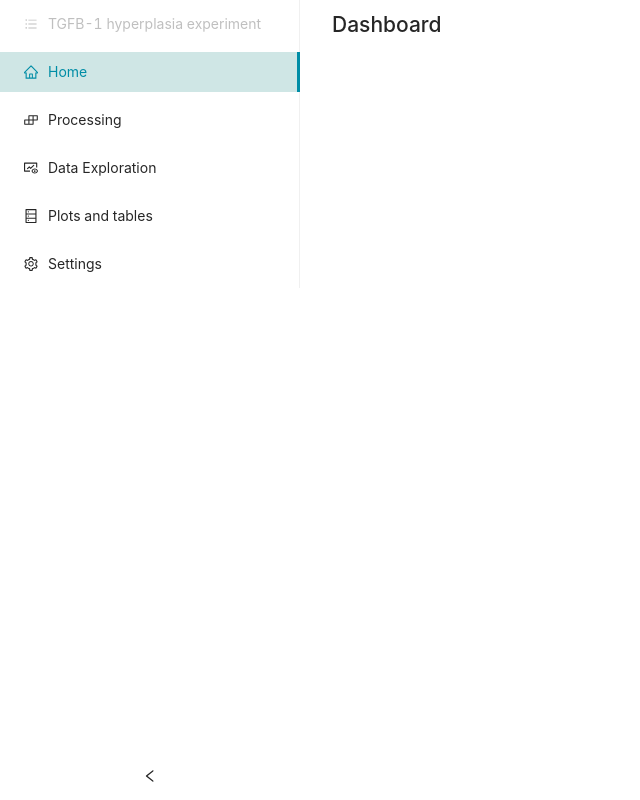
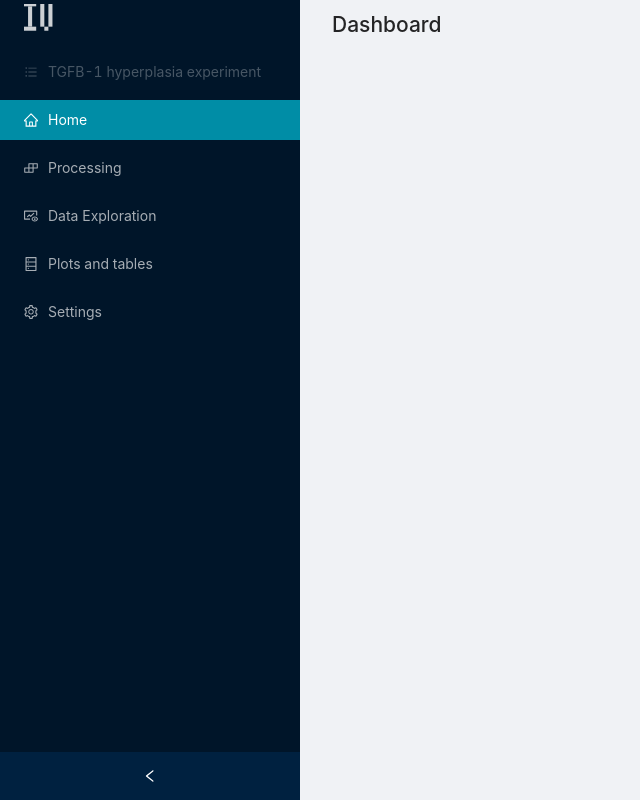
Before and after one commit to hms-dbmi-cellenics/ui, a React app: page /dashboard in a window 1280 px wide. Shown: the whole page, without its empty margins (0-640 px from the left). Built offline with nearby package versions, Linux system fonts and the light colour scheme.

Commit message:
fix scatterplot

```diff
--- a/src/App.less
+++ b/src/App.less
@@ -2,5 +2,3 @@
 
 @primary-color: #008DA6;
 @link-color: #00A3BF;
-
-@layout-body-background: #fff;
--- a/src/components/content-wrapper/ContentWrapper.jsx
+++ b/src/components/content-wrapper/ContentWrapper.jsx
@@ -1,7 +1,9 @@
 /* eslint-disable react/prop-types */
 import React from 'react';
 
-import { Layout, Menu } from 'antd';
+import {
+  Layout, Menu,
+} from 'antd';
 
 import {
   HomeOutlined,
@@ -53,8 +55,38 @@ class ContentWrapper extends React.Component {
 
     return (
       <Layout style={{ minHeight: '100vh' }}>
-        <Sider width={300} theme="light" collapsible collapsed={collapsed} onCollapse={this.onCollapse}>
-          <Menu theme="light" defaultSelectedKeys={['1']} mode="inline">
+        <Sider
+          width={300}
+          theme="dark"
+          collapsible
+          collapsed={collapsed}
+          onCollapse={this.onCollapse}
+        >
+          <div style={{
+            display: 'flex',
+            'flex-direction': 'column',
+            height: '100%',
+            'justify-content': 'space-between',
+          }}
+          >
+            <Menu theme="dark" defaultSelectedKeys={['1']} mode="inline">
+              <Menu.Item disabled>
+                <svg width="125px" height="45px" viewBox="0 0 1968 448">
+                  <g id="Page-1" stroke="none" strokeWidth="1" fill="none" fillRule="evenodd">
+                    <g id="Group">
+                      <g id="Product-logo" fill="#ffffff">
+                        <rect id="Rectangle" x="320" y="384" width="64" height="64" />
+                        <rect id="Rectangle" x="0" y="0" width="192" height="64" />
+                        <rect id="Rectangle" x="0" y="384" width="192" height="64" />
+                        <rect id="Rectangle" x="64" y="64" width="64" height="320" />
+                        <rect id="Rectangle" x="256" y="0" width="64" height="384" />
+                        <rect id="Rectangle" x="384" y="0" width="64" height="384" />
+                      </g>
+                    </g>
+                  </g>
+                </svg>
+              </Menu.Item>
+
               <Menu.Item disabled>
                 <BarsOutlined />
                 <span>TGFB-1 hyperplasia experiment</span>
@@ -79,8 +111,12 @@ class ContentWrapper extends React.Component {
                 <SettingOutlined />
                 <span>Settings</span>
               </Menu.Item>
-
             </Menu>
+            <Menu
+              theme="dark"
+              mode="inline"
+            />
+          </div>
         </Sider>
         <Layout>
           <Content style={{ margin: '8px 32px' }}>
--- a/src/pages/DataExplorationView/components/EmbeddingScatterplot.jsx
+++ b/src/pages/DataExplorationView/components/EmbeddingScatterplot.jsx
@@ -64,7 +64,10 @@ const EmbeddingScatterplot = () => {
 
       io.emit('WorkRequest', request);
 
+      console.log('emitted!!!');
+
       io.on(`WorkResponse-${requestUuid}`, (res) => {
+        console.log('response!');
         let embedding = JSON.parse(res.results[0].body);
         embedding = convertData(embedding);
         setCells(embedding);
--- a/src/pages/DataExplorationView/index.jsx
+++ b/src/pages/DataExplorationView/index.jsx
@@ -18,13 +18,13 @@ class ExplorationViewPage extends React.Component {
     this.tools = [
       {
         name: 'Cell set',
-        description: 'Create and manage categories of cells.',
+        description: 'Create and manage interesting groupings of cells.',
         key: '1',
         renderer: () => <CellSetsTool experimentID="5e959f9c9f4b120771249001" />,
       },
       {
         name: 'Gene set',
-        description: 'Create and manage categories of genes.',
+        description: 'Find, organize, and annotate genes in your data set.',
         key: '2',
         renderer: () => <CellSetsTool experimentID="5e959f9c9f4b120771249001" />,
       },
@@ -34,34 +34,19 @@ class ExplorationViewPage extends React.Component {
         key: '3',
         renderer: () => <CellSetsTool experimentID="5e959f9c9f4b120771249001" />,
       },
-      {
-        name: 'bobooo set',
-        description: 'Everything is awesome!',
-        key: '4',
-        renderer: () => <CellSetsTool experimentID="5e959f9c9f4b120771249001" />,
-      },
-      {
-        name: 'banana set',
-        description: 'Create and manage categories of bananas.',
-        key: '5',
-        renderer: () => <CellSetsTool experimentID="5e959f9c9f4b120771249001" />,
-      },
     ];
 
     this.plots = [{
       key: 'item-1',
-      name: 'tSNE plot',
+      name: 'Embeddings',
+      description: 'Visualize cells clustered by genetic expression using various embeddings.',
       renderer: () => (<EmbeddingScatterplot />),
     },
     {
       key: 'item-2',
-      name: 'Heatmap plot',
+      name: 'Heatmaps',
+      description: 'Gain a high-level understanding of expression levels across large groups of genes and cells.',
       renderer: () => (<HeatmapPlot />),
-    },
-    {
-      key: 'item-3',
-      name: 'booboo plot',
-      renderer: () => (<span>asdsa</span>),
     }];
 
     this.state = {
@@ -164,7 +149,8 @@ class ExplorationViewPage extends React.Component {
           <Col>
             <PageHeader
               className="site-page-header"
-              title="Exploration"
+              title="Investigator"
+              subTitle="Powerful data exploration"
             />
           </Col>
         </Row>
```
Also changed, not shown: public/investigator_logo.png (added), 1 other file (tests, documents, lock files or other folders). Lines whose indentation alone changed are shown as unchanged.
